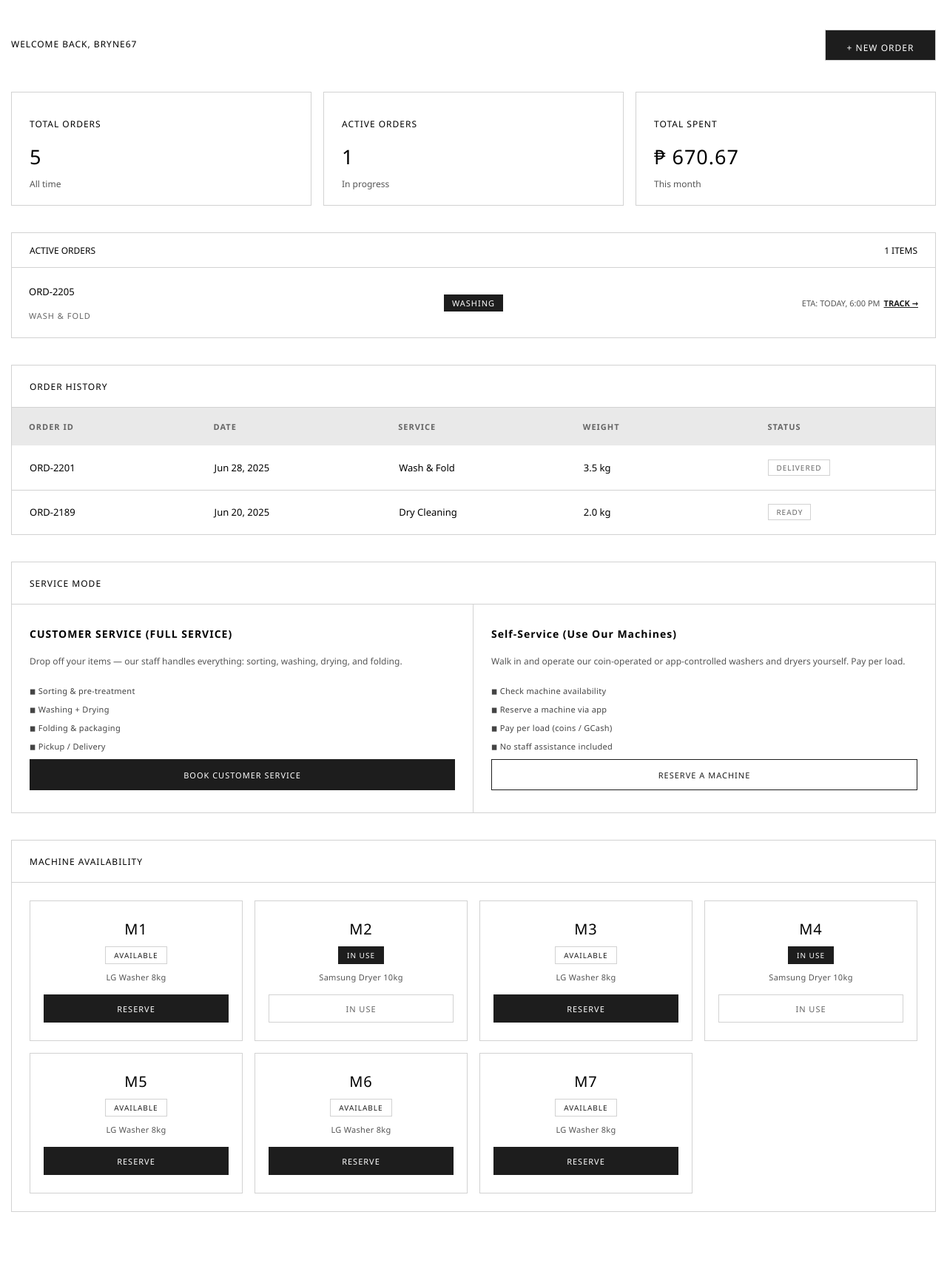
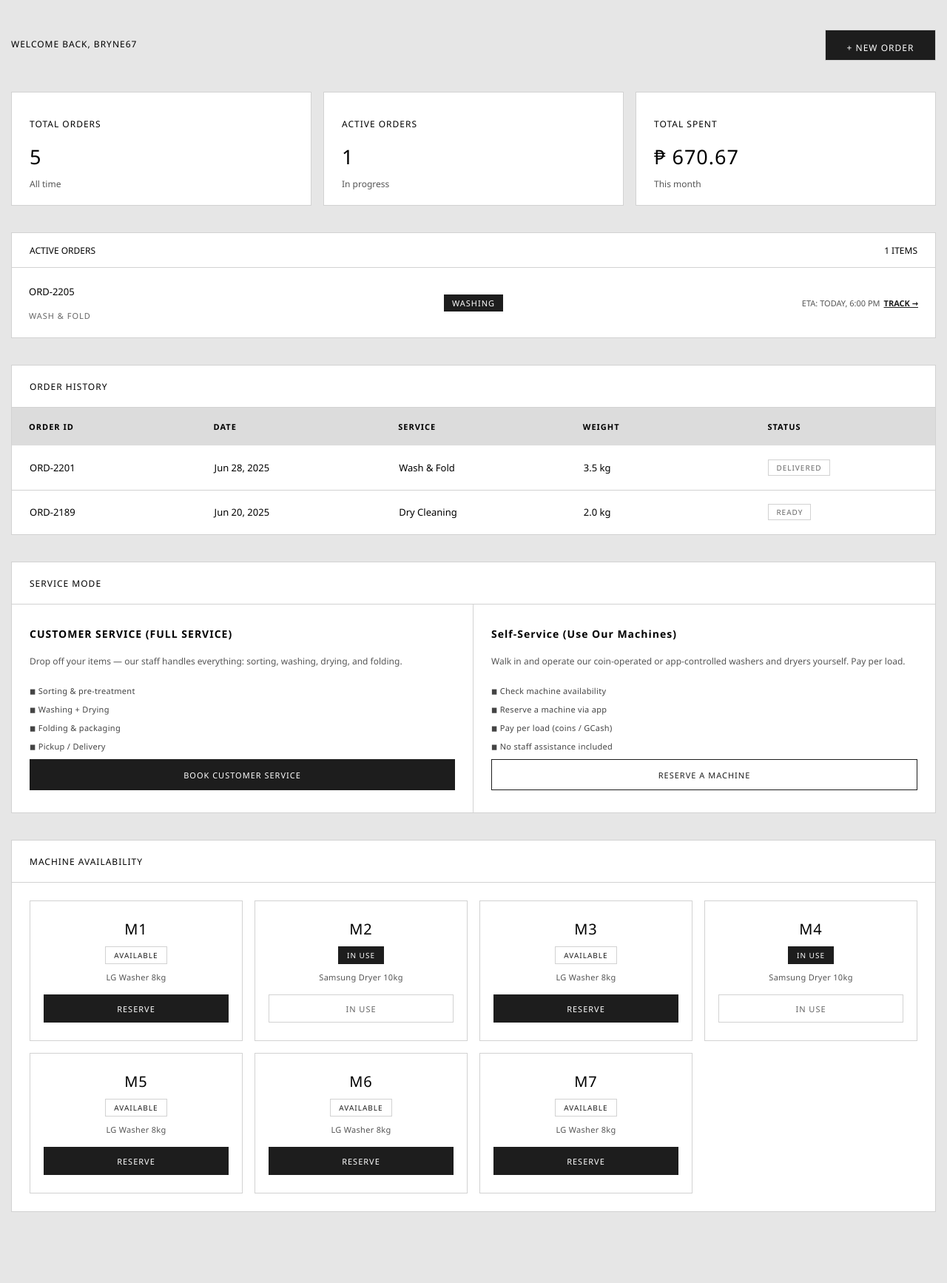
Before and after one commit to blynebyline/Laundry-Transaction-Processing-System, a PHP site: page /Pages/dashboard.html in a window 1280 px wide. Shown: the part 56-1790 px from the top of the page at 74% size. Run offline with PHP 8.4, Linux system fonts and the light colour scheme.

```diff
--- a/style/dashboard.css
+++ b/style/dashboard.css
@@ -1,7 +1,8 @@
 :root{
     --section-margin-btm: 36px;
+    --body-bg: rgb(230, 230, 230);
     --border-styling: 1px solid #d2d2d2;
-    --section-bg: var(--bg-white);
+    --section-bg: white;
     --color-white: #fff;
     --color-black: #1d1d1d;
     --color-black-hover: #333;
@@ -9,8 +10,13 @@
     --color-text-muted: #555;
     --color-text-soft: #666;
     --color-text-subtle: #444;
-    --color-bg-table-head: #e9e9e9;
+    --color-bg-table-head: #dcdcdc;
     --color-bg-hover-light: #f3f3f3;
+    --color-table-title: black;
+}
+
+body{
+    background-color: var(--body-bg);
 }
 
 .dashboard {
@@ -77,6 +83,7 @@ a {
     gap: 16px;
     margin-bottom: var(--section-margin-btm);
     border: none;
+    background-color: var(--body-bg);
 }
 
 .stat-card {
@@ -115,6 +122,7 @@ a {
     justify-content: space-between;
     padding: 0 24px;
     font-size: 12px;
+    background-color: var(--color-white);
 }
 
 .active-order {
@@ -124,6 +132,7 @@ a {
     grid-template-columns: 1fr 1fr 1fr;
     align-items: center;
     border-bottom: var(--border-styling);
+    background-color: var(--section-bg);
 }
 
 .active-order:last-child {
@@ -191,7 +200,7 @@ a {
     font-size: 11px;
     font-weight: bold;
     letter-spacing: 1px;
-    color: var(--color-text-soft);
+    color: var(--color-table-title);
 }
 
 .order-table td {
```
Also changed, not shown: style/login.css (+6 -2 lines).
